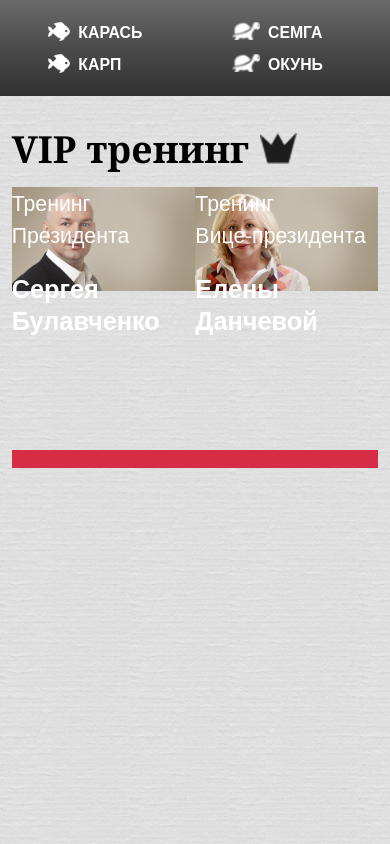
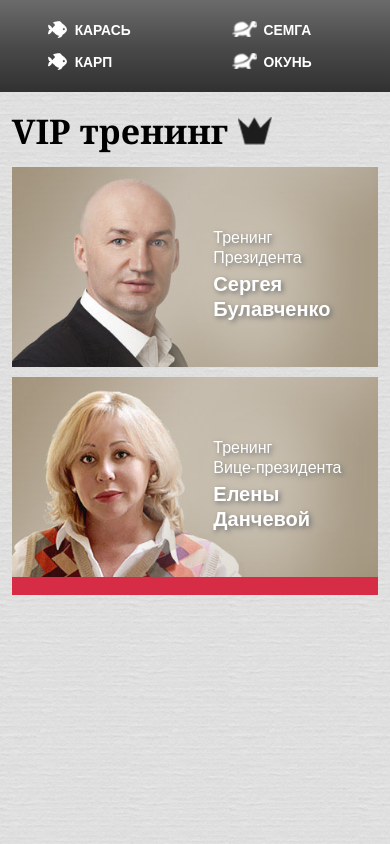
Before and after one commit to inu255/adru, a website: page index.html in a window 390 px wide. Drawn offline with nearby package versions, Linux system fonts and the light colour scheme.

Commit message:
хедер и баннеры

```diff
--- a/index.html
+++ b/index.html
@@ -26,13 +26,13 @@
     <h1 class="speakers__heading">VIP тренинг</h1>
     <div class="speakers__banner-container">
       <div class="speakers__banner">
-        <div class="speaker__text-wrapper">
+        <div class="speakers__text-wrapper">
           <div class="speakers__position speakers__text">Тренинг<br>Президента</div>
           <h2 class="speakers__name speakers__text">Сергея Булавченко</h2>
         </div>
       </div>
       <div class="speakers__banner">
-        <div class="speaker__text-wrapper">
+        <div class="speakers__text-wrapper">
           <div class="speakers__position speakers__text">Тренинг<br>Вице-президента</div>
           <h2 class="speakers__name speakers__text">Елены Данчевой</h2>
         </div>
--- a/scss/body.scss
+++ b/scss/body.scss
@@ -12,11 +12,19 @@
     padding-left: 22.5%;
     padding-right: 22.5%;
     width: 55%;
+
+    @media screen and (max-width: 1600px) {
+      padding-left: 15%;
+      padding-right: 15%;
+      width: 70%;
+    }
+
     @media screen and (max-width: 1030px) {
       padding-left: 5%;
       padding-right: 5%;
       width: 90%;
     }
+
     @media screen and (max-width: 420px) {
       padding-left: 3%;
       padding-right: 3%;
--- a/scss/header.scss
+++ b/scss/header.scss
@@ -1,7 +1,8 @@
 .header {
   font-family: 'Open Sans', sans-serif;
-  font-size: 15.8px;
-  // position: fixed;
+  font-size: 13.85px;
+  position: fixed;
+  top: 0;
   background: rgb(49,49,49);
   background: linear-gradient(0deg, rgba(49,49,49,1) 0%, rgba(74,74,74,1) 50%, rgba(107,107,107,1) 100%);
   padding-top: 1em;
@@ -14,18 +15,18 @@
     flex-wrap: wrap;
     margin-left: auto;
     margin-right: auto;
-    width: 45%;
+    width: 40%;
 
     @media screen and (max-width: 1600px) {
-      width: 65%;
+      width: 60%;
     }
 
     @media screen and (max-width: 1366px) {
-      width: 75%;
+      width: 70%;
     }
 
     @media screen and (max-width: 1024px) {
-      width: 65%;
+      width: 60%;
     }
 
     @media screen and (max-width: 420px) {
--- a/scss/speakers.scss
+++ b/scss/speakers.scss
@@ -1,8 +1,13 @@
 .speakers {
+  margin-top: 90px;
+
+  @media screen and (max-width: 420px) {
+    margin-top: 115px;
+  }
 
   &__heading {
     font-family: 'Georgia', sans-serif;
-    font-size: 37.3px;
+    font-size: 34px;
     margin-top: 1em;
     margin-bottom: 0.6em;
 	}
@@ -21,43 +26,106 @@
 
 	&__banner-container {
     display: flex;
+    flex-wrap: wrap;
     justify-content: space-between;
+    border-bottom: 18px solid #D72C46;
+
 	}
 
 	&__banner {
-    flex-basis: 49.9%;
-    height: 263px;
-    border-bottom: 18px solid #D72C46;
+    flex-basis: 49.7%;
+    height: 299px;
     position: relative;
+
+    @media screen and (max-width: 768px) {
+      flex-basis: 100%;
+      height: 400px;
+    }
+
+    @media screen and (max-width: 420px) {
+      height: 200px;
+    }
 	}
 
   &__banner:first-child {
     background: url('../img/ph1.jpg') no-repeat;
-    background-size: 100%;
+    background-size: cover;
+
+    @media screen and (max-width: 420px) {
+      margin-bottom: 10px;
+    }
   }
 
   &__banner:last-child {
     background: url('../img/ph2.jpg') no-repeat;
-    background-size: 100%;
+    background-size: cover;
   }
 
   &__text-wrapper {
     position: absolute;
-    bottom: 0%;
-    right: 0%;
+    bottom: 32%;
+    left: 55%;
+
+    @media screen and (max-width: 1366px) {
+      left: 53%;
+    }
+
+    @media screen and (max-width: 1280px) {
+      left: 58%;
+    }
+
+    @media screen and (max-width: 1024px) {
+      left: 60%;
+    }
+
+    @media screen and (max-width: 768px) {
+      bottom: 38%;
+    }
+
+    @media screen and (max-width: 420px) {
+      bottom: 23%;
+      left: 55%;
+    }
+
+    @media screen and (max-width: 320px) {
+      bottom: 26%;
+      left: 58%;
+    }
   }
 
   &__text {
     font-family: 'Open Sans', sans-serif;
     color: white;
+    text-shadow: 2px 2px 5px #6e6e6e;
+    line-height: 1.25em;
   }
 
 	&__position {
-    font-size: 21.3px;
+    font-size: 18px;
+
+    @media screen and (max-width: 420px) {
+      font-size: 16px;
+    }
+
+    @media screen and (max-width: 320px) {
+      font-size: 14px;
+    }
 	}
 
 	&__name {
-    font-size: 25.3px;
+    font-size: 22px;
+    margin-top: 0.2em;
+    margin-bottom: 0;
+
+    @media screen and (max-width: 420px) {
+      font-size: 20px;
+      width: 160px;
+    }
+
+    @media screen and (max-width: 320px) {
+      font-size: 18px;
+      width: 135px;
+    }
 	}
 
 }
```
Also changed, not shown: css/body.min.css, css/header.min.css, css/speakers.min.css, 3 other files.
